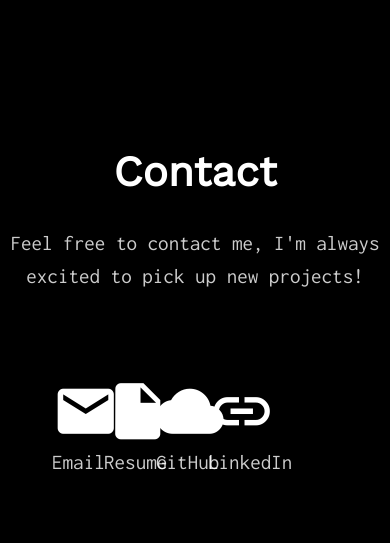
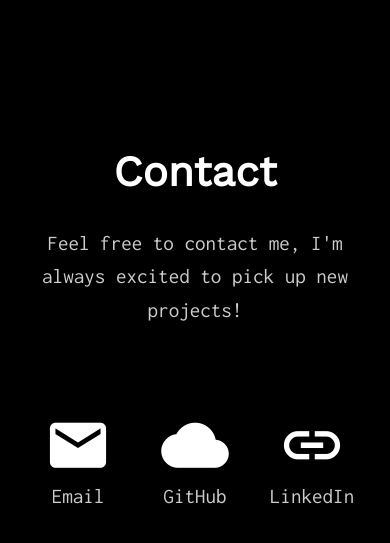
Before and after one commit to james-cde/personalwebsitev3.0, a plain HTML site: page index.html in a window 390 px wide. Shown: the part 5772-6315 px from the top of the page. Drawn offline with nearby package versions, Linux system fonts and the light colour scheme.

Commit message:
Hotfixes

```diff
--- a/index.html
+++ b/index.html
@@ -73,31 +73,22 @@
     <div id="footer">
         <div data-aos="fade-up" id="footer">
             <h2>Contact</h2>
-            <p>Feel free to contact me, I'm always excited to pick up new projects!</p>
+            <p id="desc">Feel free to contact me, I'm always excited to pick up new projects!</p>
         </div>
-        <div class="row" data-aos="fade-up">
-            <div id="contactpadding" class="four columns">
-                <p></p>
-            </div>
+        <div class="row" id="centerme" data-aos="fade-up">
             <div id="contactitem" class="one column">
                 <a href="mailto:jameslepone@gmail.com">
                     <i class="material-icons">email</i>
                     <p>Email</p>
                 </a>
             </div>
-            <div id="contact2item" class="one column">
-                <a href="https://resume.creddle.io/resume/dtmmn1ybt1">
-                    <i class=" material-icons ">insert_drive_file</i>
-                    <p>Resume</p>
-                </a>
-            </div>
-            <div id="contact3item" class="one column">
+            <div id="contactitem" class="one column">
                 <a href="https://github.com/jameslepone">
                     <i class="material-icons ">wb_cloudy</i>
                     <p>GitHub</p>
                 </a>
             </div>
-            <div id="contact4item" class="one column">
+            <div id="contactitem" class="one column">
                 <a href="https://www.linkedin.com/in/jameslepone/">
                     <i class="material-icons ">link</i>
                     <p>LinkedIn</p>
--- a/styles3.1.css
+++ b/styles3.1.css
@@ -145,6 +145,11 @@ a:hover {
     opacity: 0.8;
 }
 
+#centerme {
+    display: flex;
+    justify-content: center;
+}
+
 @media only screen and (max-width: 1200px) {
     #splash {
         font-size: 7.8vw;
@@ -170,20 +175,30 @@ a:hover {
         width: 75%;
         text-align: center;
     }
-    .one.column {
-        width: 13.3333333333%;
-    }
-    .four.columns {
-        width: 13.3333333333%;
-    }
     .seven.columns {
         width: 75%;
+    }
+    .one.column {
+        width: 10%;
+    }
+    #desc{
+        margin-right:4%;
+        margin-left: 4%;
+    }
+}
+
+@media only screen and (max-width: 770px){
+    .one.column {
+        width: 20%;
     }
 }
 
 @media only screen and (max-width: 550px) {
     .project {
         margin-right: 12vw;
+    }
+    .one.column {
+        width: 30%;
     }
 }
 
```
